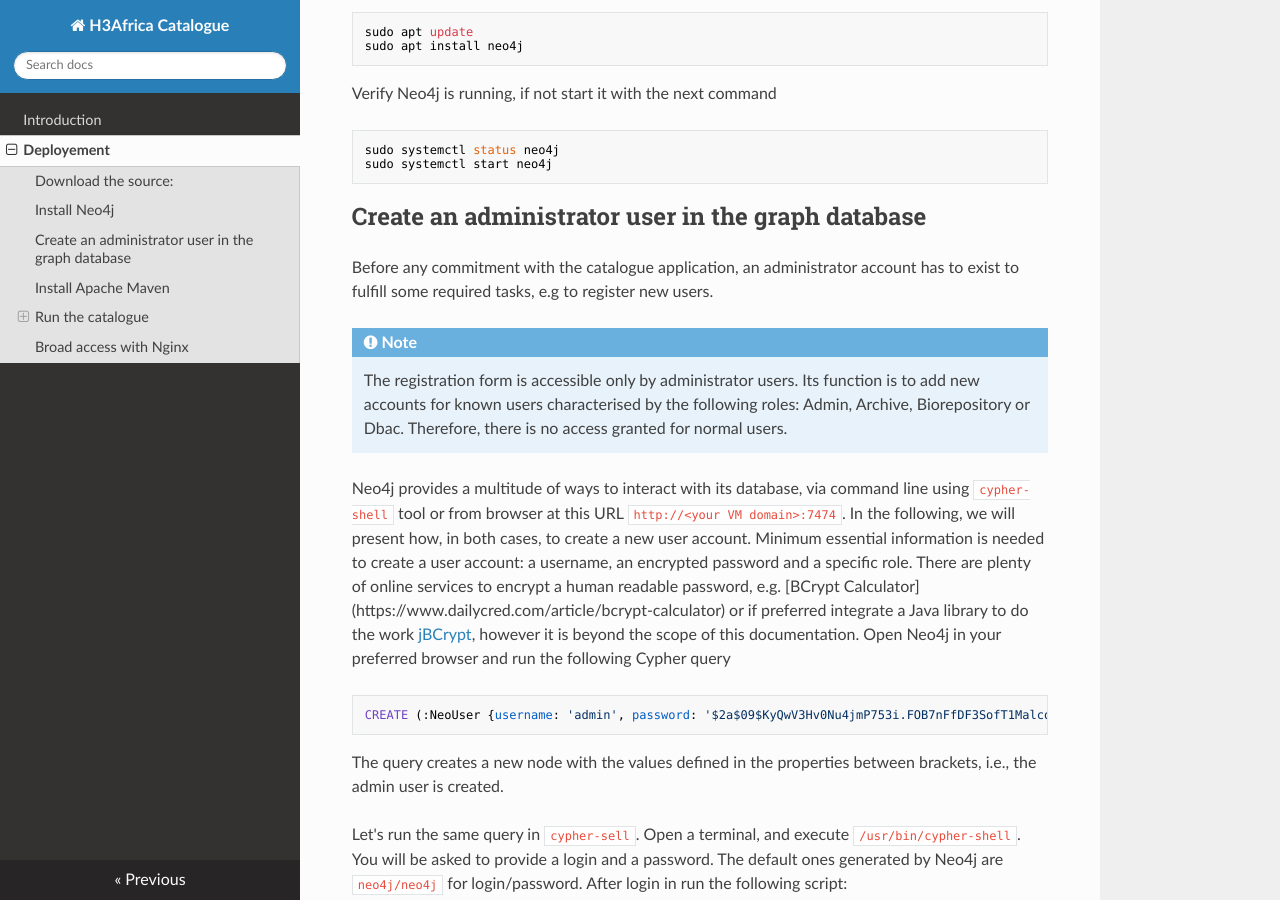
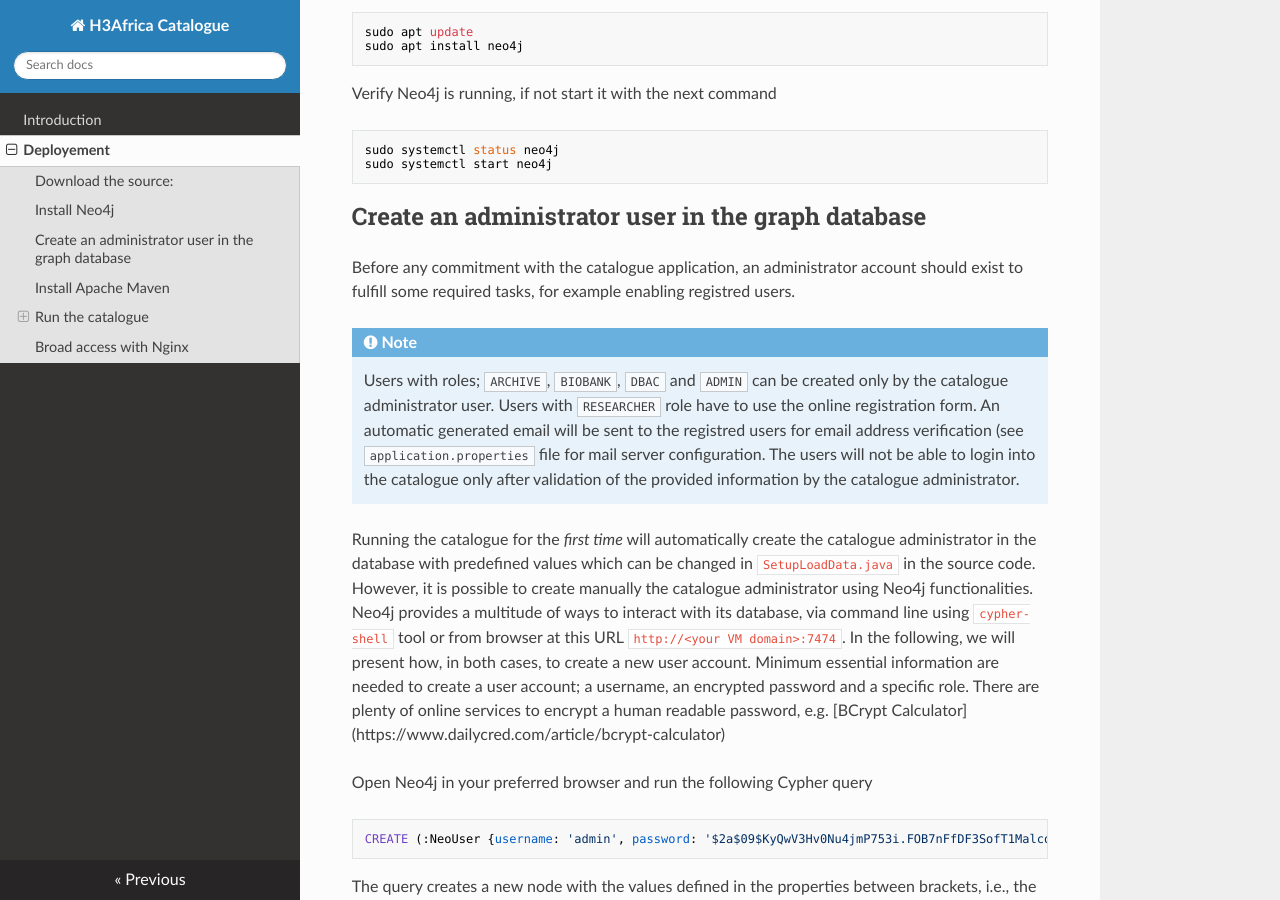
Before and after one commit to hocinebendou/catalogue-docs, an MkDocs documentation site: the page built from docs/deploy.md, in a window 1280 px wide and 900 px high, scrolled down 1330 px. Built offline with MkDocs 1.6.1, drawn with Linux system fonts in a browser that asks for light colours; nearby versions of some CDN libraries; old or Windows-style settings are respelled for this version of MkDocs; some of the changed text lies outside the part shown.

Commit message:
update catalogue docs

```diff
--- a/docs/deploy.md
+++ b/docs/deploy.md
@@ -57,20 +57,23 @@ Verify Neo4j is running, if not start it with the next command
 
 ## Create an administrator user in the graph database
 
-Before any commitment with the catalogue application, an administrator account has to exist to fulfill some
-required tasks, e.g to register new users.
+Before any commitment with the catalogue application, an administrator account should exist to fulfill some
+required tasks, for example enabling registred users.
 
 !!!Note
-    The registration form is accessible only by administrator users. Its function is to add new accounts for known users
-    characterised by the following roles: Admin, Archive, Biorepository or Dbac. Therefore, there is no access granted
-    for normal users.
+    Users with roles; `ARCHIVE`, `BIOBANK`, `DBAC` and `ADMIN` can be created only by the catalogue administrator user. Users
+    with `RESEARCHER` role have to use the online registration form. An automatic generated email will be sent to the registred
+    users for email address verification (see `application.properties` file for mail server configuration. The users will
+    not be able to login into the catalogue only after validation of the provided information by the catalogue administrator.
 
-Neo4j provides a multitude of ways to interact with its database, via command line using `cypher-shell` tool or from
-browser at this URL `http://<your VM domain>:7474`. In the following, we will present how, in both cases, to create a new
-user account. Minimum essential information is needed to create a user account: a username, an encrypted password and
-a specific role. There are plenty of online services to encrypt a human readable password, e.g.
-[BCrypt Calculator] (https://www.dailycred.com/article/bcrypt-calculator) or if preferred integrate a Java library
-to do the work [jBCrypt](https://github.com/jeremyh/jBCrypt), however it is beyond the scope of this documentation.
+Running the catalogue for the *first time* will automatically create the catalogue administrator in the database with
+predefined values which can be changed in `SetupLoadData.java` in the source code. However, it is possible to create
+manually the catalogue administrator using Neo4j functionalities. Neo4j provides a multitude of ways to interact with
+its database, via command line using `cypher-shell` tool or from browser at this URL `http://<your VM domain>:7474`.
+In the following, we will present how, in both cases, to create a new user account. Minimum essential information are
+needed to create a user account; a username, an encrypted password and a specific role. There are plenty of online
+services to encrypt a human readable password, e.g. [BCrypt Calculator] (https://www.dailycred.com/article/bcrypt-calculator)
+
 Open Neo4j in your preferred browser and run the following Cypher query
 
     CREATE (:NeoUser {username: 'admin', password: '$2a$09$KyQwV3Hv0Nu4jmP753i.FOB7nFfDF3SofT1MalcohIS4ZWyysnklK', role: 'ADMIN'})
@@ -88,6 +91,7 @@ in run the following script:
 Notice how the query is delimited by a `:begin` and a `:commit` statements. The former statement marks the beginning of
 the query and the latter marks the end of the query. This is important as it persists the information entered in the
 database.
+
 
 ## Install Apache Maven
 
@@ -120,6 +124,12 @@ From within the catalogue source code run the following command to start the app
 
 In your preferred browser open a new tab and enter `http:/<your VM domain name>:8080` to start working with the admin
 user created previously.
+
+!!!Note
+    Ensure that `/tmp` folder of your VM is writable otherwise it is possible that you will encounter the following issue
+    when building the catalogue
+
+    [ERROR] Failed to execute goal org.springframework.boot:spring-boot-maven-plugin:1.5.15.RELEASE:run (default-cli) on project h3acatalogue: An exception occurred while running. null: InvocationTargetException: *Could not open Neo4j Session for transaction; nested exception is org.neo4j.ogm.exception.ConnectionException: Error connecting to graph database using Bolt: Unable to connect to localhost:7687, ensure the database is running and that there is a working network connection to it.*
 
 ### Portability
 
```
